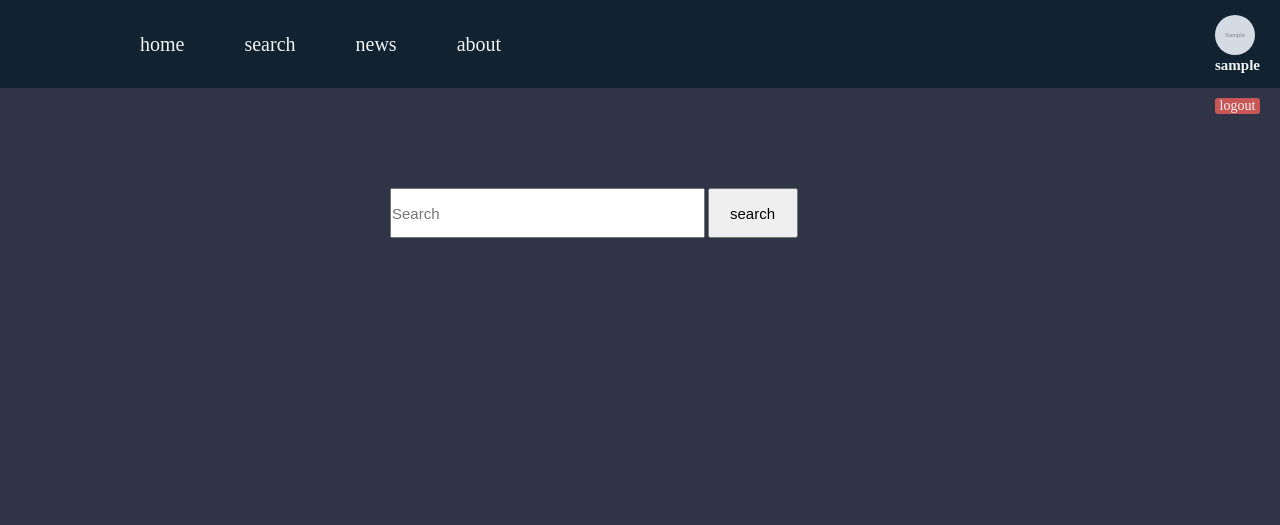
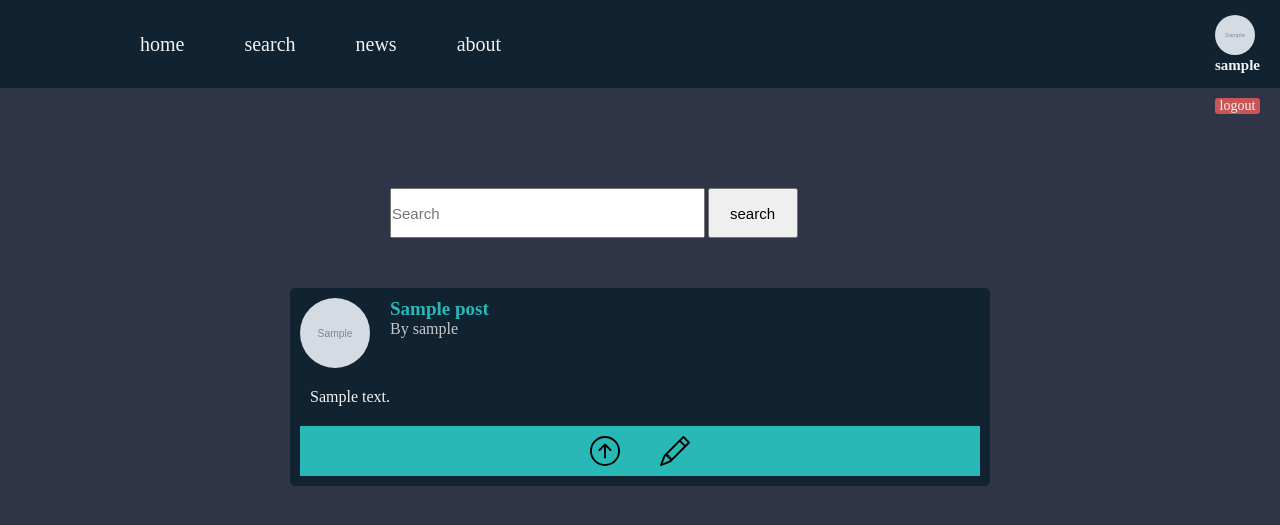
Before and after one commit to chihabMe/fdeia-project, a Django app: page / in a window 1280 px wide. Shown: the top 525 px of the page. Run offline with Django 4.2, Linux system fonts and the light colour scheme; a user stored in the database is signed in; tables that the repository leaves empty hold one stand-in row (values such as "Sample post"); grey boxes marked "Sample" are stand-in pictures; parts of the project's set-up code (start-up, migrations or seed data) failed here and were passed over.

Commit message:
adding the post list to the home page

```diff
--- a/post/models.py
+++ b/post/models.py
@@ -1,3 +1,4 @@
+
 
 from django.db import models
 from django.contrib.auth.models import User
@@ -9,7 +10,7 @@ class Post(models.Model):
     title  = models.CharField(max_length=140)
     body = models.TextField()
 
-    user = models.ForeignKey(User,on_delete=models.CASCADE)
+    user = models.ForeignKey(User,related_name='posts',on_delete=models.CASCADE)
     tags = models.ManyToManyField('Tag',related_name='tags')
     likes = models.ManyToManyField('Tag',related_name='likes')
     slug = models.SlugField(blank=True,null=True)
--- a/post/templates/post/home.html
+++ b/post/templates/post/home.html
@@ -43,6 +43,37 @@ homes
         <h4 class='result-user'>no results</h4>
         {% endif%}
     </div>
+    {% else %}
+    <div class="followed--results">
+        {% for post in posts %}
+        <div class="followed--result">
+            <div class="followed--result--top">
+                <img class="followed--result--top--user--image" src="{{post.user.profile.image.url}}" />
+                <div class="top--left--side">
+                <h2 class="followed--result--top--user--title">{{post.title}}</h2>
+
+                <a href="{% url 'accounts:profile' post.user.username %}" class="followed--result--top--user--username">By {{post.user.username}}</a>
+            </div>
+            </div>
+            <div class="followed--result--body">
+                <p class="followed--result--body--text">{{post.body}}</p>
+            </div>
+            <div class="followed--result--bottom">
+                <button class="post--action--btn post--vote--up">
+                    <svg xmlns="http://www.w3.org/2000/svg" fill="currentColor" class="bi bi-arrow-up-circle" viewBox="0 0 16 16">
+                        <path fill-rule="evenodd" d="M1 8a7 7 0 1 0 14 0A7 7 0 0 0 1 8zm15 0A8 8 0 1 1 0 8a8 8 0 0 1 16 0zm-7.5 3.5a.5.5 0 0 1-1 0V5.707L5.354 7.854a.5.5 0 1 1-.708-.708l3-3a.5.5 0 0 1 .708 0l3 3a.5.5 0 0 1-.708.708L8.5 5.707V11.5z"/>
+                      </svg>
+                </button>
+                <button class="post--action--btn post--comment--add">
+                    <svg xmlns="http://www.w3.org/2000/svg" fill="currentColor" class="bi bi-pencil" viewBox="0 0 16 16">
+                        <path d="M12.146.146a.5.5 0 0 1 .708 0l3 3a.5.5 0 0 1 0 .708l-10 10a.5.5 0 0 1-.168.11l-5 2a.5.5 0 0 1-.65-.65l2-5a.5.5 0 0 1 .11-.168l10-10zM11.207 2.5 13.5 4.793 14.793 3.5 12.5 1.207 11.207 2.5zm1.586 3L10.5 3.207 4 9.707V10h.5a.5.5 0 0 1 .5.5v.5h.5a.5.5 0 0 1 .5.5v.5h.293l6.5-6.5zm-9.761 5.175-.106.106-1.528 3.821 3.821-1.528.106-.106A.5.5 0 0 1 5 12.5V12h-.5a.5.5 0 0 1-.5-.5V11h-.5a.5.5 0 0 1-.468-.325z"/>
+                      </svg>
+                </button>
+
+            </div>
+        </div>
+        {% endfor %}
+    </div>
     {% endif %}
 </div>
 
--- a/post/views.py
+++ b/post/views.py
@@ -1,12 +1,24 @@
 from django.shortcuts import render
 from django.contrib.auth.models import User
+from accounts.models import Profile
+from itertools import chain
+from .models import Post
 # Create your views here.
 def post_details(request,slug):
     context = {}
     return render(request,'post/details.html',context)
 def home (request):
+    follwed_users = request.user.profile.following.all()
+    print(follwed_users)
+    obj=[]
+
+    for user in follwed_users:
+         for post in user.posts.all():
+             obj.append(post)
+    print(obj)
     context  = {
-        'search':False
+        'search':False,
+        'posts':obj
 
     }
     return render (request,'post/home.html',context)
--- a/static/css/home.css
+++ b/static/css/home.css
@@ -79,3 +79,75 @@
     color: var(--teal-color);
     font-size: 1.4rem;
 }
+
+/*
+posts
+*/
+.followed--results{
+    width: 100%;
+    max-width: 700px;
+    display:flex;
+    flex-direction: column;
+    gap: 20px;
+    align-items: center;
+}
+.followed--result{
+
+    width: 100%;
+    display: flex;
+    flex-direction: column;
+    gap:10px;
+    background-color: var(--sec-color);
+    padding: 1rem;
+    border-radius: 5px;
+}
+.followed--result--top{
+
+    display: flex;
+    gap: 20px;
+
+}
+.followed--result--top--user--image{
+    border-radius: 50%;
+    width: 7rem;
+    height: 7rem;
+}
+.top--left--side{
+    display: flex;
+    flex-direction: column;
+
+}
+.followed--result--top--user--title{
+    font-size: 1.9rem;
+    color: var(--teal-color);
+}
+.followed--result--top--user--username{
+    font-size: 1.6rem;
+    color: var(--text-color);
+    opacity: 0.8;
+}
+.followed--result--body{
+    font-size: 1.6rem;
+    padding: 1rem;
+    color: var(--text-color);
+}
+.followed--result--bottom{
+    background-color: var(--teal-color);
+    display: flex;
+    justify-content: center;
+    gap: 4rem;
+    align-items: center;
+    padding: 1rem 0;
+
+}
+.post--action--btn{
+    background-color: transparent;
+    width: 3rem;
+    height: 3rem;
+    border:none;
+    cursor: pointer;
+    transition: all 0.5s ease;
+}
+.post--action--btn:hover{
+    opacity: 0.7;
+}
--- a/static/css/main.css
+++ b/static/css/main.css
@@ -12,6 +12,7 @@ a{
     --blue-color:#094a6a;
     --teal-color:#28b9b7;
     --text-color:#f3f3f3;
+    --teal-color--light:rgb(38, 43, 43);
 }
 html,body{
     font-size: 10px;
```
Also changed, not shown: accounts/templates/accounts/profile.html (+13 -2 lines), static/css/profile.css (+30 -0 lines).
